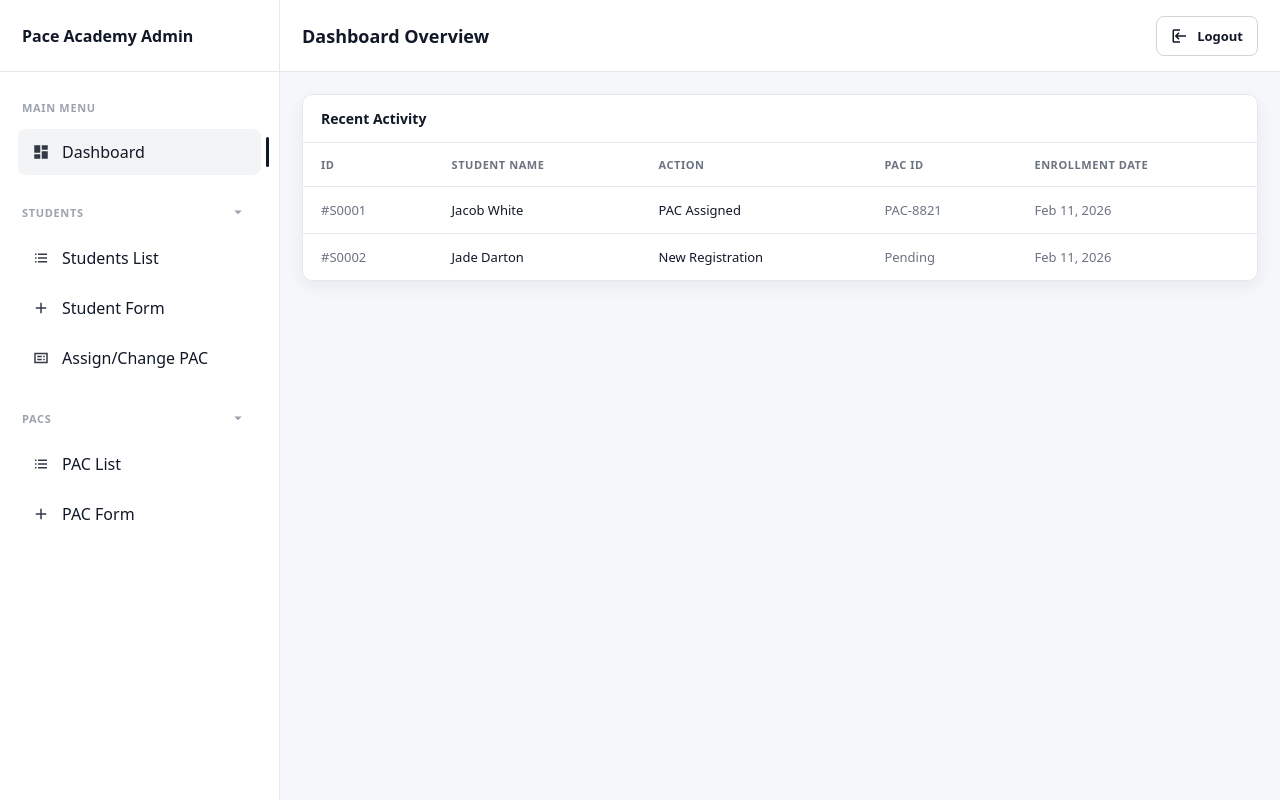
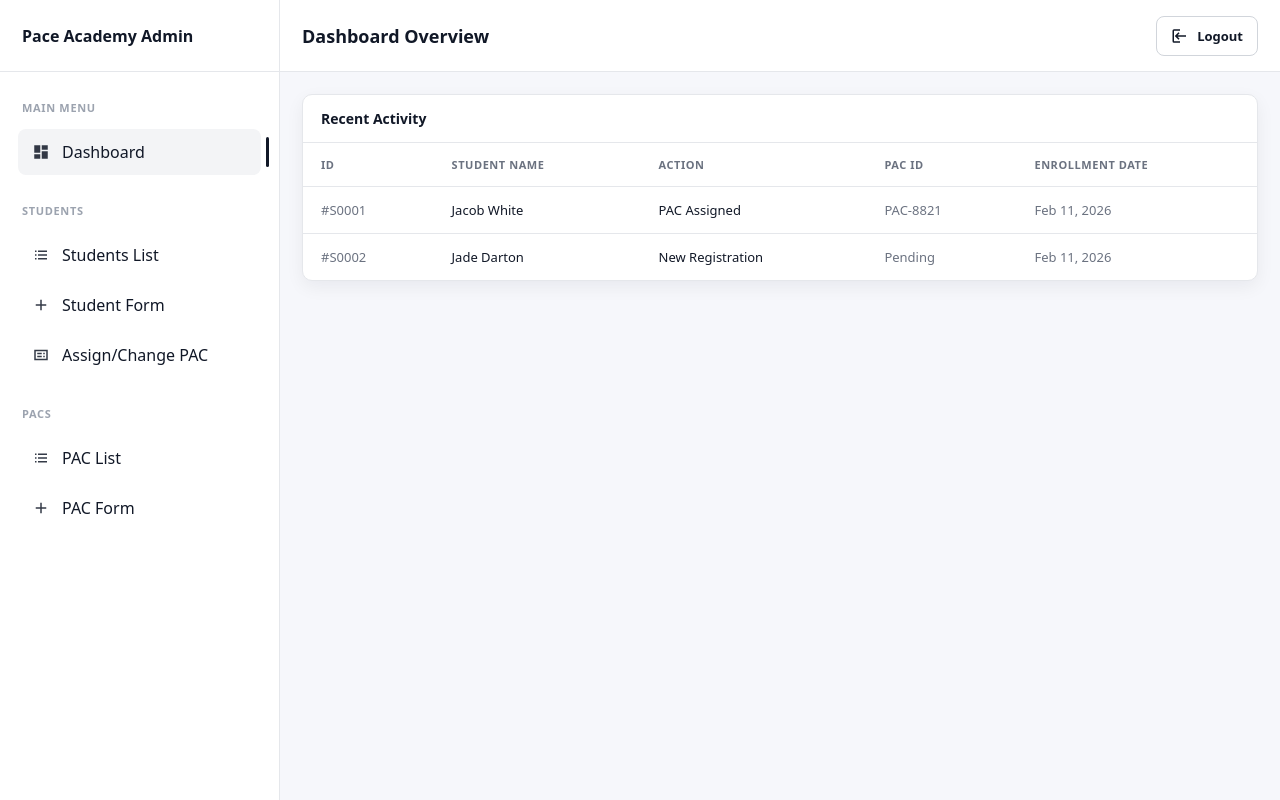
Before and after one commit to JacobCPU12/PACEnrolmentAssignment, a Django app: page /home/ in a window 1280 px wide. Run offline with Django 5.2, Linux system fonts and the light colour scheme.

Commit message:
removed arrow icon

```diff
--- a/pacapp/templates/pacapp/dashboard_base.html
+++ b/pacapp/templates/pacapp/dashboard_base.html
@@ -42,11 +42,7 @@
         <div class="nav-section">
           <div class="nav-heading-row">
             <div class="nav-heading">STUDENTS</div>
-            <span class="chevron" aria-hidden="true">
-              <svg viewBox="0 0 24 24" width="18" height="18">
-                <path fill="currentColor" d="M7 10l5 5 5-5z"/>
-              </svg>
-            </span>
+
           </div>
 
           <a class="nav-item {% if active_page == 'student_list' %}active{% endif %}" href="{% url 'student_list' %}">
@@ -83,11 +79,7 @@
         <div class="nav-section">
           <div class="nav-heading-row">
             <div class="nav-heading">PACS</div>
-            <span class="chevron" aria-hidden="true">
-              <svg viewBox="0 0 24 24" width="18" height="18">
-                <path fill="currentColor" d="M7 10l5 5 5-5z"/>
-              </svg>
-            </span>
+
           </div>
 
           <a class="nav-item {% if active_page == 'pac_list' %}active{% endif %}" href="{% url 'pac_list' %}">
```
